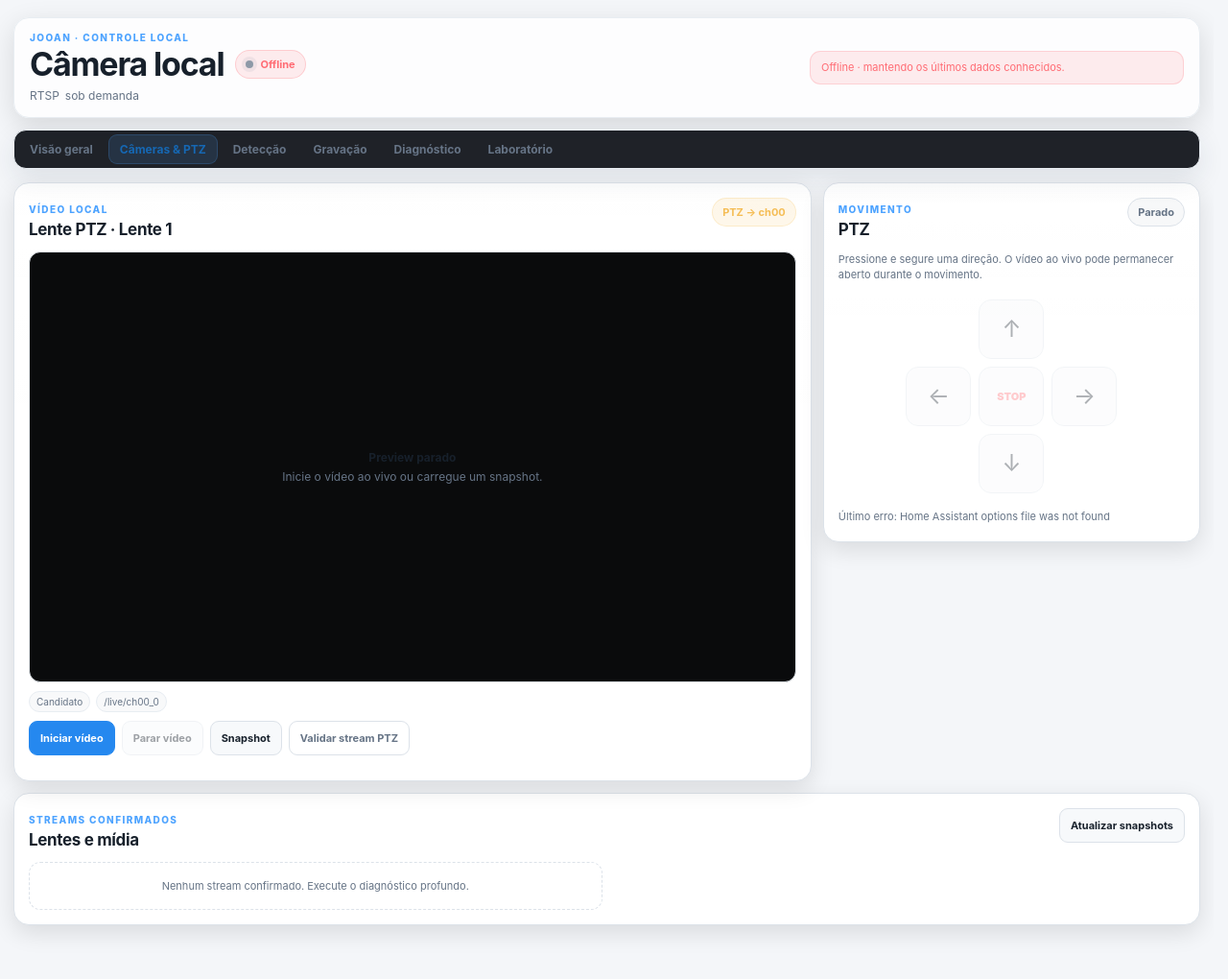
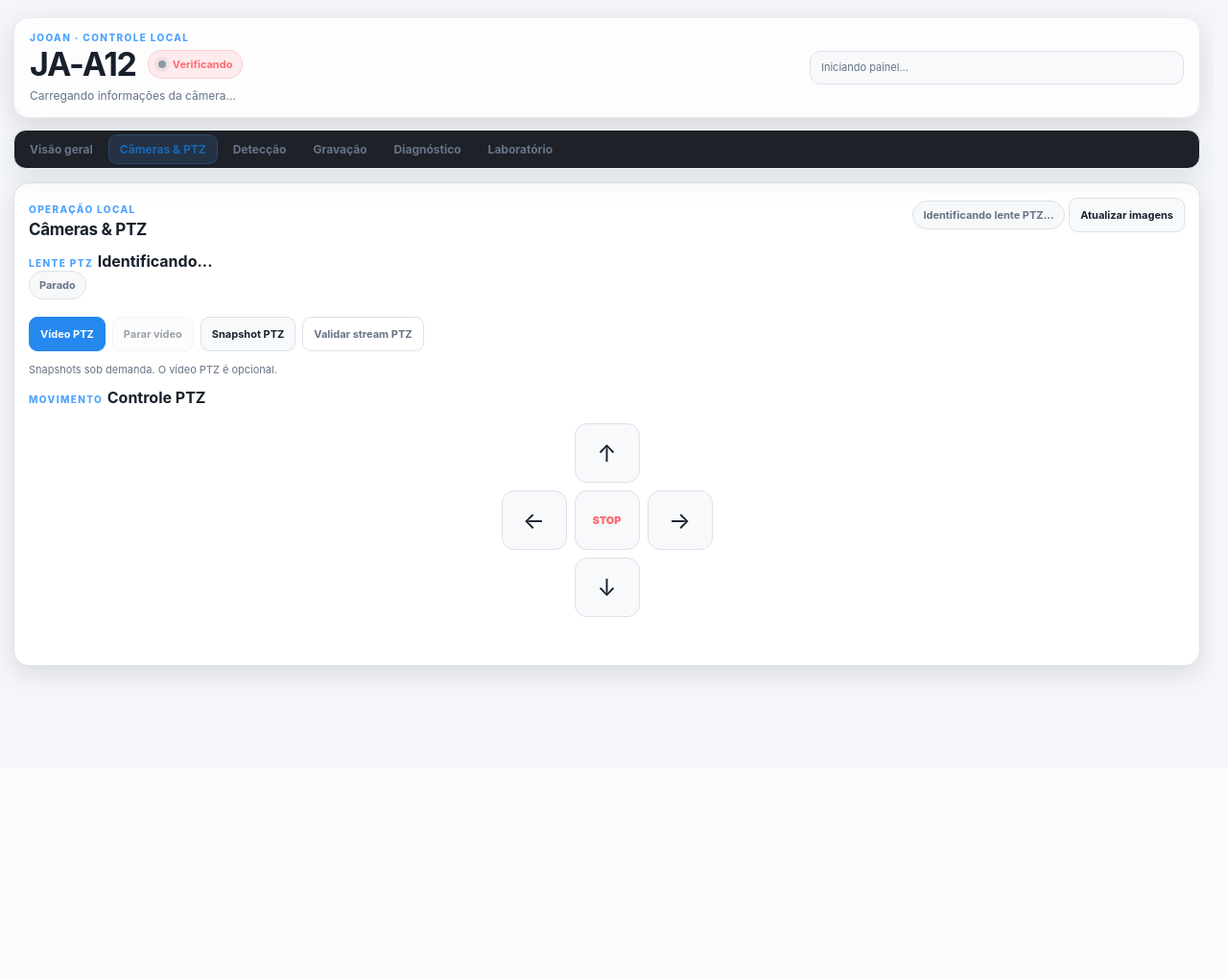
Before and after one commit to lucaslucian/ha-jooan-ptz, a Flask app: page / in a window 1280 px wide, after a click on "Câmeras & PTZ". Shown: the whole page at 96% size. After the commit the page ends 713 px from the top, so only its background shows below. Run offline with Flask 3, Linux system fonts and the light colour scheme.

Commit message:
Unify camera and PTZ panel layout

```diff
--- a/jooan_ptz/app/templates/index.html
+++ b/jooan_ptz/app/templates/index.html
@@ -72,46 +72,46 @@
     </section>
 
     <section id="tab-camera" class="tab-panel" role="tabpanel" aria-labelledby="tabButton-camera">
-      <div class="camera-workspace">
-        <article class="card live-card">
-          <div class="card-heading">
+      <article class="card camera-console-card">
+        <div class="card-heading camera-console-heading">
           <div>
-              <span class="section-kicker">VÍDEO LOCAL</span>
-              <h2 id="liveTitle">Lente 1</h2>
+            <span class="section-kicker">OPERAÇÃO LOCAL</span>
+            <h2>Câmeras & PTZ</h2>
           </div>
+          <div class="camera-heading-actions">
             <span id="ptzLensBadge" class="badge neutral">Identificando lente PTZ...</span>
+            <button id="cameraRefreshSnapshots" class="button secondary">Atualizar imagens</button>
+          </div>
         </div>
 
-          <div class="preview-stage">
-            <img id="liveImage" alt="Preview ao vivo" hidden>
-            <img id="singleSnapshot" alt="Snapshot da câmera" hidden>
-            <div id="previewEmpty" class="preview-empty">
-              <strong>Preview parado</strong>
-              <span>Inicie o vídeo ao vivo ou carregue um snapshot.</span>
-            </div>
-            <div id="liveIndicator" class="live-indicator" hidden><span></span> AO VIVO</div>
-          </div>
+        <div id="cameraMedia" class="camera-grid camera-grid-operational"></div>
 
-          <div id="liveMeta" class="stream-meta"></div>
-
-          <div class="toolbar">
-            <button id="startLive" class="button primary">Iniciar vídeo</button>
-            <button id="stopLive" class="button secondary" disabled>Parar vídeo</button>
-            <button id="singleSnapshotButton" class="button secondary">Snapshot</button>
-            <button id="validateSubstreams" class="button ghost">Validar stream PTZ</button>
-          </div>
-          <p id="previewMessage" class="helper" aria-live="polite"></p>
-        </article>
-
-        <article class="card ptz-card">
-          <div class="card-heading">
+        <div class="camera-control-deck">
+          <section class="camera-control-panel">
+            <div class="camera-control-heading">
               <div>
-              <span class="section-kicker">MOVIMENTO</span>
-              <h2>PTZ</h2>
+                <span class="section-kicker">LENTE PTZ</span>
+                <strong id="liveTitle">Identificando...</strong>
               </div>
               <span id="ptzState" class="badge neutral">Parado</span>
             </div>
-          <p class="helper">Pressione e segure uma direção. O vídeo ao vivo pode permanecer aberto durante o movimento.</p>
+            <div id="liveMeta" class="stream-meta"></div>
+            <div class="toolbar">
+              <button id="startLive" class="button primary">Vídeo PTZ</button>
+              <button id="stopLive" class="button secondary" disabled>Parar vídeo</button>
+              <button id="singleSnapshotButton" class="button secondary">Snapshot PTZ</button>
+              <button id="validateSubstreams" class="button ghost">Validar stream PTZ</button>
+            </div>
+            <p id="previewMessage" class="helper" aria-live="polite">Snapshots sob demanda. O vídeo PTZ é opcional.</p>
+          </section>
+
+          <section class="ptz-inline-panel">
+            <div class="camera-control-heading">
+              <div>
+                <span class="section-kicker">MOVIMENTO</span>
+                <strong>Controle PTZ</strong>
+              </div>
+            </div>
             <div class="ptz-grid">
               <div></div><button class="ptz-button" data-dir="up" aria-label="Cima">↑</button><div></div>
               <button class="ptz-button" data-dir="left" aria-label="Esquerda">←</button>
@@ -120,18 +120,8 @@
               <div></div><button class="ptz-button" data-dir="down" aria-label="Baixo">↓</button><div></div>
             </div>
             <p id="command" class="command-state" aria-live="polite"></p>
-        </article>
+          </section>
         </div>
-
-      <article class="card">
-        <div class="card-heading">
-          <div>
-            <span class="section-kicker">STREAMS CONFIRMADOS</span>
-            <h2>Lentes e mídia</h2>
-          </div>
-          <button id="cameraRefreshSnapshots" class="button secondary">Atualizar snapshots</button>
-        </div>
-        <div id="cameraMedia" class="camera-grid"></div>
       </article>
     </section>
 
```
Lines whose indentation alone changed are shown as unchanged.
